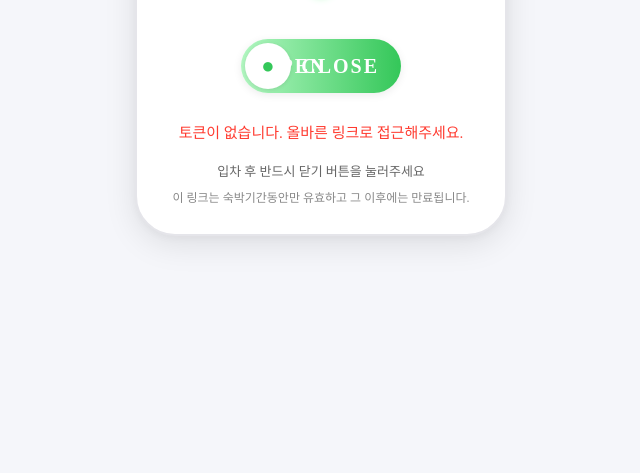
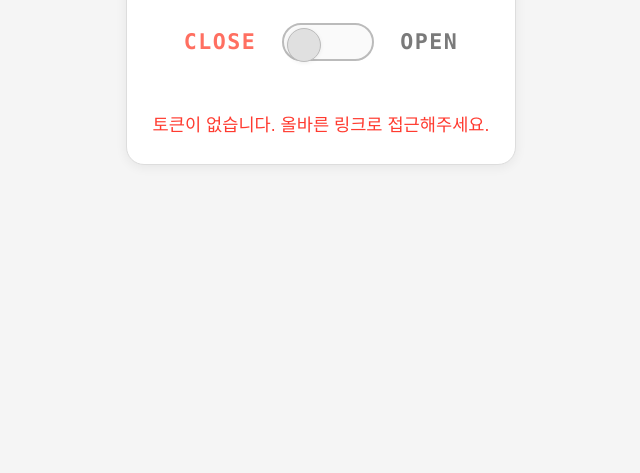
Before and after one commit to junseoyook/project1, a website: page public/parking.html in a window 1280 px wide. Shown: the part 343-816 px from the top of the page, without its empty margins (319-959 px from the left). Drawn offline with Linux system fonts and the light colour scheme.

Commit message:
리모컨 변경 전자잉크

```diff
--- a/public/parking.html
+++ b/public/parking.html
@@ -6,155 +6,159 @@
     <title>주차장 리모컨</title>
     <link rel="stylesheet" href="https://cdnjs.cloudflare.com/ajax/libs/font-awesome/6.0.0/css/all.min.css">
     <style>
+        html, body {
+            height: 100%;
+            margin: 0;
+            padding: 0;
+        }
         body {
-            background: #f5f6fa;
+            background: #f5f5f5;
+            min-height: 100vh;
+            display: flex;
+            justify-content: center;
+            align-items: center;
+            font-family: 'Pretendard', 'Apple SD Gothic Neo', 'Noto Sans KR', sans-serif;
+        }
+        .remote-eink {
+            width: 100vw;
+            max-width: 420px;
             min-height: 100vh;
             display: flex;
             flex-direction: column;
+            align-items: center;
             justify-content: center;
-            align-items: center;
+            margin: 0 auto;
+            padding: 0 12px;
         }
-        .remote-body {
+        .remote-card {
             background: #fff;
-            border-radius: 40px;
-            box-shadow: 0 8px 32px rgba(0,0,0,0.10), 0 1.5px 8px rgba(0,0,0,0.04);
+            border: 1.5px solid #ddd;
+            border-radius: 18px;
+            box-shadow: 0 2px 12px #0001;
             padding: 36px 24px 28px 24px;
-            max-width: 320px;
+            max-width: 340px;
             width: 100%;
             display: flex;
             flex-direction: column;
             align-items: center;
-            border: 2.5px solid #e5e5ea;
-            position: relative;
         }
-        .remote-title {
-            font-size: 20px;
-            font-weight: 700;
-            color: #22223b;
-            margin-bottom: 10px;
-            letter-spacing: 1px;
+        .remote-toggle-row {
+            display: flex;
+            align-items: center;
+            justify-content: center;
+            width: 100%;
+            margin: 36px 0 32px 0;
+            gap: 18px;
         }
-        .remote-led {
-            width: 22px;
-            height: 22px;
-            border-radius: 50%;
-            background: #b2f7c1;
-            box-shadow: 0 0 8px #b2f7c1;
-            margin-bottom: 18px;
-            border: 2.5px solid #e5e5ea;
-            transition: background 0.3s, box-shadow 0.3s;
+        .toggle-label {
+            font-size: 1.35rem;
+            font-family: 'Consolas', 'Pretendard', monospace;
+            color: #222;
+            opacity: 0.6;
+            font-weight: 600;
+            letter-spacing: 1.5px;
+            user-select: none;
+            transition: opacity 0.2s;
         }
-        .remote-led.open {
-            background: #34c759;
-            box-shadow: 0 0 12px #34c759, 0 0 2px #34c759;
-        }
-        .remote-led.close {
-            background: #ff3b30;
-            box-shadow: 0 0 12px #ff3b30, 0 0 2px #ff3b30;
+        .toggle-label.active {
+            opacity: 1;
+            color: #111;
         }
         .toggle-switch {
-            width: 160px;
-            height: 54px;
-            border-radius: 27px;
-            background: #e5e5ea;
+            width: 92px;
+            height: 38px;
+            border-radius: 19px;
+            border: 2px solid #bbb;
+            background: #fafafa;
             display: flex;
             align-items: center;
             position: relative;
-            margin: 24px 0 18px 0;
-            box-shadow: 0 2px 8px rgba(0,0,0,0.08);
             cursor: pointer;
-            transition: background 0.3s;
+            outline: none;
+            padding: 0;
+            margin: 0 8px;
+            transition: border 0.2s, background 0.2s;
+        }
+        .toggle-slider {
+            position: absolute;
+            top: 3px;
+            left: 3px;
+            width: 32px;
+            height: 32px;
+            border-radius: 50%;
+            background: #e0e0e0;
+            border: 1.5px solid #bbb;
+            box-shadow: 0 1px 4px #0001;
+            transition: left 0.25s cubic-bezier(.4,1.4,.6,1), background 0.2s, border 0.2s;
+        }
+        .toggle-switch.open .toggle-slider {
+            left: 57px;
+            background: #bfefff;
+            border: 1.5px solid #1ca7ec;
+        }
+        .toggle-switch.open {
+            border: 2px solid #1ca7ec;
+            background: #eaf8ff;
+        }
+        .toggle-label.left.active {
+            color: #ff6f61;
+            opacity: 1;
+        }
+        .toggle-label.right.active {
+            color: #1ca7ec;
+            opacity: 1;
+        }
+        .remote-status {
+            font-size: 1.1rem;
+            color: #555;
+            text-align: center;
+            margin-top: 18px;
+            min-height: 22px;
             user-select: none;
         }
-        .toggle-switch.open {
-            background: linear-gradient(90deg, #b2f7c1 0%, #34c759 100%);
+        @media (max-width: 600px) {
+            .remote-card {
+                padding: 24px 6px 18px 6px;
             }
-        .toggle-switch.close {
-            background: linear-gradient(90deg, #ffb6b6 0%, #ff3b30 100%);
+            .remote-toggle-row {
+                margin: 24px 0 18px 0;
             }
             .toggle-label {
-            position: absolute;
-            top: 0;
-            bottom: 0;
-            display: flex;
-            align-items: center;
-            font-size: 20px;
-            font-weight: 800;
-            letter-spacing: 2px;
-            color: #fff;
-            padding: 0 22px;
-            height: 54px;
-            transition: color 0.3s;
+                font-size: 1.05rem;
             }
-        .toggle-label.open {
-            left: 0;
-            color: #fff;
+            .toggle-switch {
+                width: 68px;
+                height: 28px;
             }
-        .toggle-label.close {
-            right: 0;
-            color: #fff;
+            .toggle-slider {
+                width: 20px;
+                height: 20px;
+                top: 2.5px;
+                left: 2.5px;
             }
-        .toggle-knob {
-            width: 46px;
-            height: 46px;
-            border-radius: 50%;
-            background: #fff;
-            box-shadow: 0 1px 4px rgba(0,0,0,0.10);
-            position: absolute;
-            top: 4px;
-            left: 4px;
-            display: flex;
-            align-items: center;
-            justify-content: center;
-            font-size: 22px;
-            font-weight: bold;
-            color: #34c759;
-            transition: left 0.3s, right 0.3s, color 0.3s, background 0.3s;
+            .toggle-switch.open .toggle-slider {
+                left: 41px;
             }
-        .toggle-switch.close .toggle-knob {
-            left: auto;
-            right: 4px;
-            color: #ff3b30;
-        }
-        .remote-status {
-            font-size: 15px;
-            font-weight: 500;
-            margin: 10px 0 0 0;
-            color: #007AFF;
-            text-align: center;
-            min-height: 22px;
-        }
-        .remote-notice {
-            font-size: 13px;
-            color: #666;
-            text-align: center;
-            margin-top: 18px;
-        }
-        .remote-expiry {
-            color: #888;
-            font-size: 12px;
-            margin-top: 8px;
-            text-align: center;
         }
     </style>
 </head>
 <body>
-    <div class="remote-body">
-        <div class="remote-title">주차장 리모컨</div>
-        <div class="remote-led" id="remoteLed"></div>
-        <div class="toggle-switch open" id="toggleSwitch" onclick="toggleSwitch()">
-            <span class="toggle-label open">OPEN</span>
-            <span class="toggle-label close">CLOSE</span>
-            <span class="toggle-knob" id="toggleKnob">●</span>
+    <div class="remote-eink">
+        <div class="remote-card">
+            <div class="remote-toggle-row">
+                <span class="toggle-label left" id="labelClose">CLOSE</span>
+                <button class="toggle-switch" id="toggleSwitch" onclick="toggleRemote()">
+                    <span class="toggle-slider" id="toggleSlider"></span>
+                </button>
+                <span class="toggle-label right" id="labelOpen">OPEN</span>
             </div>
-        <div id="iosStatus" class="remote-status">상태 확인 중...</div>
-        <div class="remote-notice">입차 후 반드시 닫기 버튼을 눌러주세요</div>
-        <div class="remote-expiry">이 링크는 숙박기간동안만 유효하고 그 이후에는 만료됩니다.</div>
+            <div class="remote-status" id="iosStatus">상태 확인 중...</div>
+        </div>
     </div>
     <script>
         let isConnected = false;
         let token = null;
-        let isOpen = true; // 토글 상태: true=OPEN, false=CLOSE
+        let isOpen = false; // false=CLOSE, true=OPEN
         function getTokenFromUrl() {
             const urlParams = new URLSearchParams(window.location.search);
             return urlParams.get('token');
@@ -168,9 +172,7 @@
             try {
                 const response = await fetch('/api/tokens/validate', {
                     method: 'POST',
-                    headers: {
-                        'Content-Type': 'application/json'
-                    },
+                    headers: { 'Content-Type': 'application/json' },
                     body: JSON.stringify({ token })
                 });
                 const data = await response.json();
@@ -187,36 +189,30 @@
             const iosStatus = document.getElementById('iosStatus');
             iosStatus.textContent = message;
             iosStatus.style.color = '#FF3B30';
-            document.getElementById('toggleSwitch').style.pointerEvents = 'none';
+            document.getElementById('toggleSwitch').disabled = true;
         }
         async function checkConnection() {
             if (!await validateToken()) return;
             const iosStatus = document.getElementById('iosStatus');
             try {
-                const response = await fetch('/api/device/command/ESP32_001', {
-                    method: 'GET',
-                });
+                const response = await fetch('/api/device/command/ESP32_001', { method: 'GET' });
                 const data = await response.json();
                 if (data.command === 'open' || data.command === 'close' || data.command === null) {
                     isConnected = true;
                     iosStatus.innerHTML = '<span style="color:#34C759;">🟢 연결됨</span>';
-                    document.getElementById('toggleSwitch').style.pointerEvents = '';
+                    document.getElementById('toggleSwitch').disabled = false;
                 } else {
                     throw new Error('연결 실패');
                 }
             } catch (error) {
                 isConnected = false;
                 iosStatus.innerHTML = '<span style="color:#FF3B30;">🔴 서버 연결 실패</span>';
-                document.getElementById('toggleSwitch').style.pointerEvents = 'none';
+                document.getElementById('toggleSwitch').disabled = true;
                 setTimeout(checkConnection, 5000);
             }
         }
         async function sendCommand(command) {
-            document.getElementById('toggleSwitch').style.pointerEvents = 'none';
-            const led = document.getElementById('remoteLed');
-            led.classList.remove('open', 'close');
-            if (command === 'open') led.classList.add('open');
-            if (command === 'close') led.classList.add('close');
+            document.getElementById('toggleSwitch').disabled = true;
             let success = false;
             for (let i = 0; i < 3; i++) {
                 try {
@@ -239,9 +235,6 @@
                 } catch (e) {}
                 await new Promise(res => setTimeout(res, 400));
             }
-            setTimeout(() => {
-                led.classList.remove('open', 'close');
-            }, 3000);
             const iosStatus = document.getElementById('iosStatus');
             if (success) {
                 iosStatus.innerHTML = '<span style="color:#34C759;">차단기 동작 신호 전송 성공!</span>';
@@ -249,29 +242,32 @@
                 iosStatus.innerHTML = '<span style="color:#FF3B30;">명령 전송 실패, 다시 시도해 주세요.</span>';
             }
             setTimeout(() => {
-                document.getElementById('toggleSwitch').style.pointerEvents = '';
+                document.getElementById('toggleSwitch').disabled = false;
             }, 3000);
         }
-        function toggleSwitch() {
+        function updateToggleUI() {
+            const toggle = document.getElementById('toggleSwitch');
+            const slider = document.getElementById('toggleSlider');
+            const labelClose = document.getElementById('labelClose');
+            const labelOpen = document.getElementById('labelOpen');
+            if (isOpen) {
+                toggle.classList.add('open');
+                labelOpen.classList.add('active');
+                labelClose.classList.remove('active');
+            } else {
+                toggle.classList.remove('open');
+                labelOpen.classList.remove('active');
+                labelClose.classList.add('active');
+            }
+        }
+        function toggleRemote() {
             if (!isConnected) return;
-            const toggle = document.getElementById('toggleSwitch');
-            const knob = document.getElementById('toggleKnob');
-            if (isOpen) {
-                // CLOSE로 이동
-                toggle.classList.remove('open');
-                toggle.classList.add('close');
-                knob.textContent = '●';
-                sendCommand('close');
-            } else {
-                // OPEN으로 이동
-                toggle.classList.remove('close');
-                toggle.classList.add('open');
-                knob.textContent = '●';
-                sendCommand('open');
-            }
             isOpen = !isOpen;
+            updateToggleUI();
+            sendCommand(isOpen ? 'open' : 'close');
         }
         document.addEventListener('DOMContentLoaded', async () => {
+            updateToggleUI();
             if (await validateToken()) {
                 checkConnection();
             }
```
Lines whose indentation alone changed are shown as unchanged.
